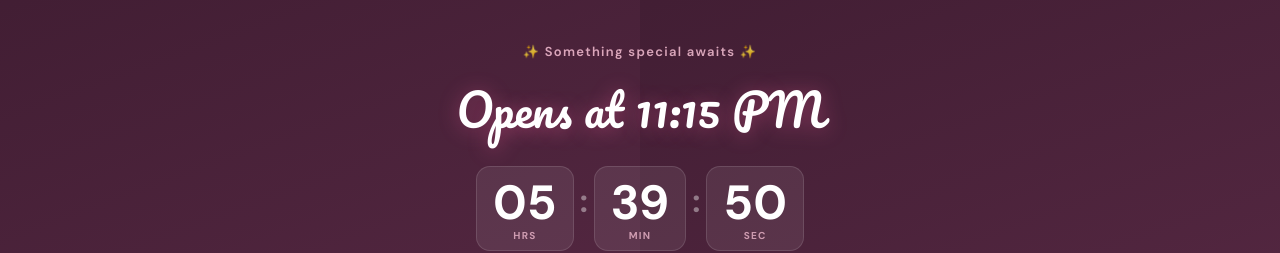
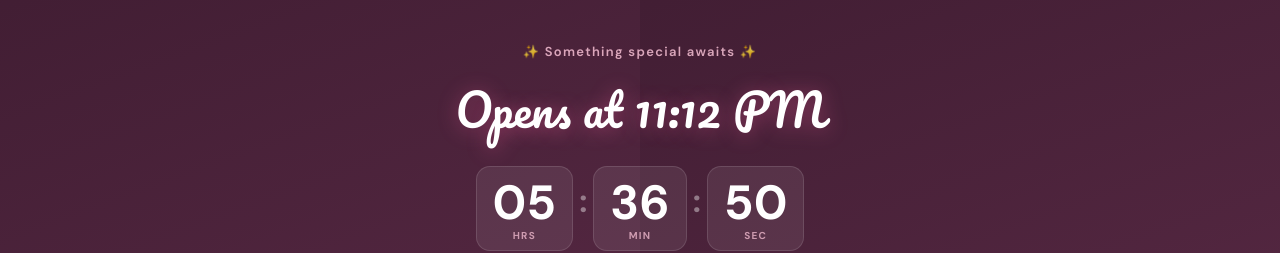
Before and after one commit to vedantgaidhane2003/random, a React (Vite) app: page / in a window 1280 px wide. Shown: the part 238-491 px from the top of the page. Built offline with nearby package versions, Linux system fonts and the light colour scheme.

Commit message:
Change curtain open time to 11:12 PM

```diff
--- a/src/components/CurtainScreen.jsx
+++ b/src/components/CurtainScreen.jsx
@@ -1,6 +1,6 @@
 import { useState, useEffect } from "react";
 
-const TARGET = { hour: 23, minute: 15 };
+const TARGET = { hour: 23, minute: 12 };
 
 function msUntilTarget() {
   const now = new Date();
@@ -63,7 +63,7 @@ export default function CurtainScreen({ onOpen }) {
 
       <div className={`curtain-content${opening ? " curtain-content-fade" : ""}`}>
         <p className="curtain-eyebrow">✨ Something special awaits ✨</p>
-        <h2 className="curtain-title">Opens at 11:15 PM</h2>
+        <h2 className="curtain-title">Opens at 11:12 PM</h2>
 
         {isPast ? (
           <button className="curtain-reveal-btn" onClick={handleReveal}>
```
